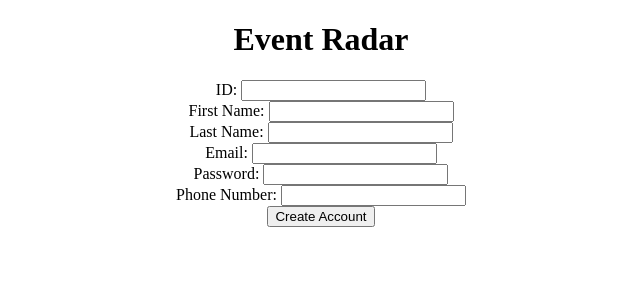
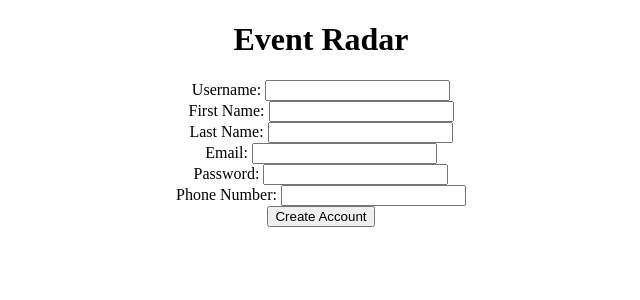
Before and after one commit to vang794/EventRadarProject, a Django app: page /create in a window 1280 px wide. Shown: the top 300 px of the page, without its empty margins (319-959 px from the left). Run offline with Django 5.2, Linux system fonts and the light colour scheme.

Commit message:
use 'username' as the user's primary key and the models/tests/views reflect that

```diff
--- a/Methods/forms.py
+++ b/Methods/forms.py
@@ -4,4 +4,4 @@ from polls.models import User
 class CreateAccountForm(forms.ModelForm):
     class Meta:
         model = User
-        fields = ['id', 'first_name', 'last_name', 'email', 'password', 'phone_number','role']
+        fields = ['username', 'first_name', 'last_name', 'email', 'password', 'phone_number', 'role']
--- a/Templates/create_account.html
+++ b/Templates/create_account.html
@@ -26,8 +26,8 @@
     </div>
 {% endif %}
 
-            <label for="id">ID:</label>
-            <input type="text" id="id" name="id">
+            <label for="username">Username:</label>
+            <input type="text" id="username" name="username">
             <br>
 
             <label for="first_name">First Name:</label>
--- a/polls/models.py
+++ b/polls/models.py
@@ -7,7 +7,7 @@ class Roles(models.TextChoices):
     USER = 'User', 'User'
 
 class User(models.Model):
-    id = models.CharField(max_length=20, primary_key=True, unique=True)
+    username = models.CharField(max_length=20, primary_key=True, unique=True)
     first_name = models.CharField(max_length=50)
     last_name = models.CharField(max_length=50)
     email = models.EmailField(max_length=50, unique=True)
--- a/polls/views.py
+++ b/polls/views.py
@@ -39,12 +39,12 @@ class LoginAuth(View):
             return render(request, "login.html", {"error": "Invalid email or password"})  # Show error message
 class CreateAcct(View):
     def get(self, request):
-        form = CreateAccountForm()  # Create an empty form instance
+        form = CreateAccountForm()
         return render(request, "create_account.html", {"form": form})
 
     def post(self, request):
         # Extract form data
-        user_id = request.POST.get('id')
+        username = request.POST.get('username')
         first_name = request.POST.get('first_name')
         last_name = request.POST.get('last_name')
         email = request.POST.get('email')
@@ -55,8 +55,8 @@ class CreateAcct(View):
         errors = {}
 
         # Check if fields are blank
-        if not user_id:
-            errors['id'] = ["ID field can't be blank."]
+        if not username:
+            errors['username'] = ["Username field can't be blank."]
         if not first_name:
             errors['first_name'] = ["First Name field can't be blank."]
         if not last_name:
@@ -68,9 +68,13 @@ class CreateAcct(View):
         if not phonenumber:
             errors['phonenumber'] = ["Phone number field can't be blank."]
 
-        # Validate user ID length
-        if len(user_id) > 20:
-            errors['id'] = ["ID cannot be more than 20 characters."]
+        # Validate username length
+        if len(username) > 20:
+            errors['username'] = ["Username cannot be more than 20 characters."]
+
+        # Check if the username already exists
+        if User.objects.filter(username=username).exists():
+            errors['username'] = ["This username is already in use."]
 
         # Check if the email already exists
         if User.objects.filter(email=email).exists():
@@ -93,7 +97,7 @@ class CreateAcct(View):
 
         # Create a new user if no errors
         user = User(
-            id=user_id,
+            username=username,
             first_name=first_name,
             last_name=last_name,
             email=email,
```
Also changed, not shown: polls/tests/acceptance_tests/test_acceptance_login.py (+2 -2 lines), polls/tests/unit_tests/test_unit_create_account.py (+5 -5 lines), polls/tests/unit_tests/test_unit_login.py (+6 -2 lines), db.sqlite3, polls/migrations/0002_rename_id_user_username.py (added).
